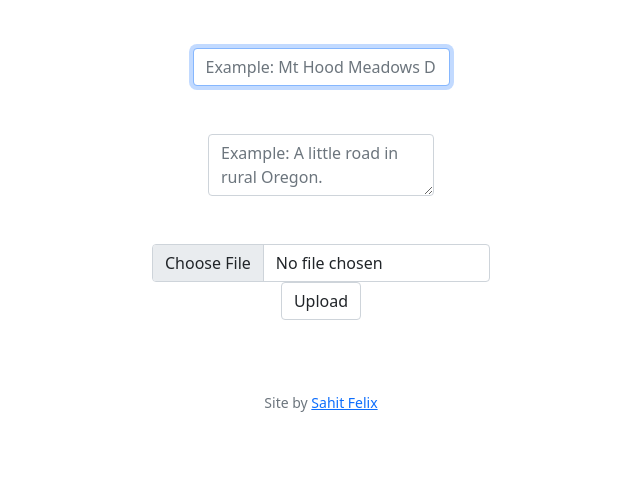
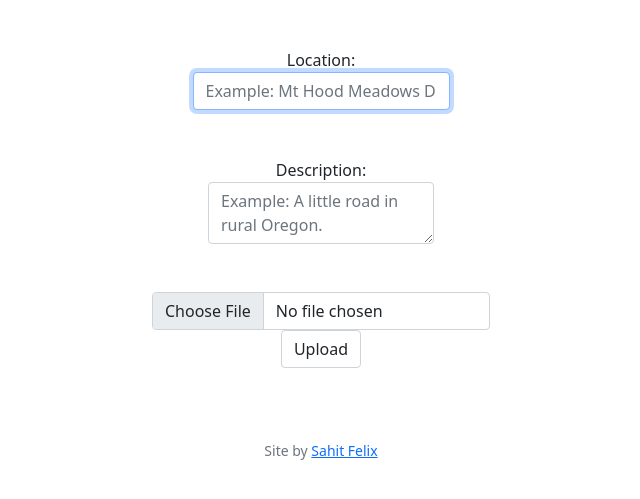
Before and after one commit to prismschism/CS50, a Flask app: page /upload in a window 1280 px wide. Shown: the part 66-565 px from the top of the page, without its empty margins (319-959 px from the left). Run offline with Flask 3, Linux system fonts and the light colour scheme.

Commit message:
added support for Location and Description to images Database, Upload Route, and HTML form.

```diff
--- a/app.py
+++ b/app.py
@@ -114,7 +114,8 @@ def register():
             cursor = db.cursor()
 
         try:
-            cursor.execute("SELECT * FROM users WHERE username = ?", (username,))
+            cursor.execute(
+                "SELECT * FROM users WHERE username = ?", (username,))
             rows = cursor.fetchall()
             if rows:
                 result = rows[0]
@@ -167,6 +168,7 @@ def register():
 
         return redirect("/")
 
+
 @app.route("/upload", methods=["GET", "POST"])
 def file_upload():
     if request.method == "GET":
@@ -178,7 +180,8 @@ def file_upload():
             flash("No file part")
             return redirect("/upload")
 
-
+        location = request.form.get("location")
+        desc = request.form.get("desc")
         image = request.files['image']
 
         # check for empty file field
@@ -191,13 +194,17 @@ def file_upload():
             image_data = image.read()
             mimetype = image.mimetype
             timestamp = datetime.datetime.now()
+
             user = session["user_id"]
             print("mimetype: ", mimetype)
+            print("location: ", location)
+            print("desc: ", desc)
 
-            #save image and its data to db
+            # save image and its data to db
             with sqlite3.connect("database.db") as db:
                 cursor = db.cursor()
-                cursor.execute("INSERT INTO images (user_profile, image_data, mimetype, upload_date) VALUES (?, ?, ?, ?)", (user, image_data, mimetype, timestamp.date()))
+                cursor.execute("INSERT INTO images (user_profile, image_data, mimetype, upload_date, location, description) VALUES (?, ?, ?, ?, ?, ?)", (
+                    user, image_data, mimetype, timestamp.date(), location, desc))
                 db.commit()
             flash("Upload success!")
             return redirect("/home")
--- a/templates/upload.html
+++ b/templates/upload.html
@@ -1,27 +1,25 @@
 {% extends "home.html" %}
 
 {% block title %}
-    upload
+    Upload
 {% endblock %}
 
 {% block main %}
-    <form>
+    Location:
+    <form action="/upload" method="post" enctype="multipart/form-data">
         <input autocomplete="off" autofocus class="form-control mx-auto w-auto" id="location" name="location" placeholder="Example: Mt Hood Meadows Dr" type="text">
-    </form>
+
     <br>
     <br>
-    <form>
-        <textarea class="form-control mx-auto w-auto" d="desc" name="desc" placeholder="Example: A little road in rural Oregon." maxlength="50" type="text"></textarea>
-    </form>
+    Description:
+
+        <textarea class="form-control mx-auto w-auto" id="desc" name="desc" placeholder="Example: A little road in rural Oregon." maxlength="50"></textarea>
     <br>
     <br>
 
-
     <div class="center">
-        <form action = "/upload" method = "POST"
-        enctype = "multipart/form-data">
-        <input class="form-control mx-auto w-auto" type = "file" name = "image" />
-        <input class="form-control mx-auto w-auto" type = "submit" value="Upload"/>
+        <input class="form-control mx-auto w-auto" type="file" name="image" >
+        <input class="form-control mx-auto w-auto" type="submit" value="Upload">
         </form>
         <br>
     </div>
```
Also changed, not shown: database.db.
